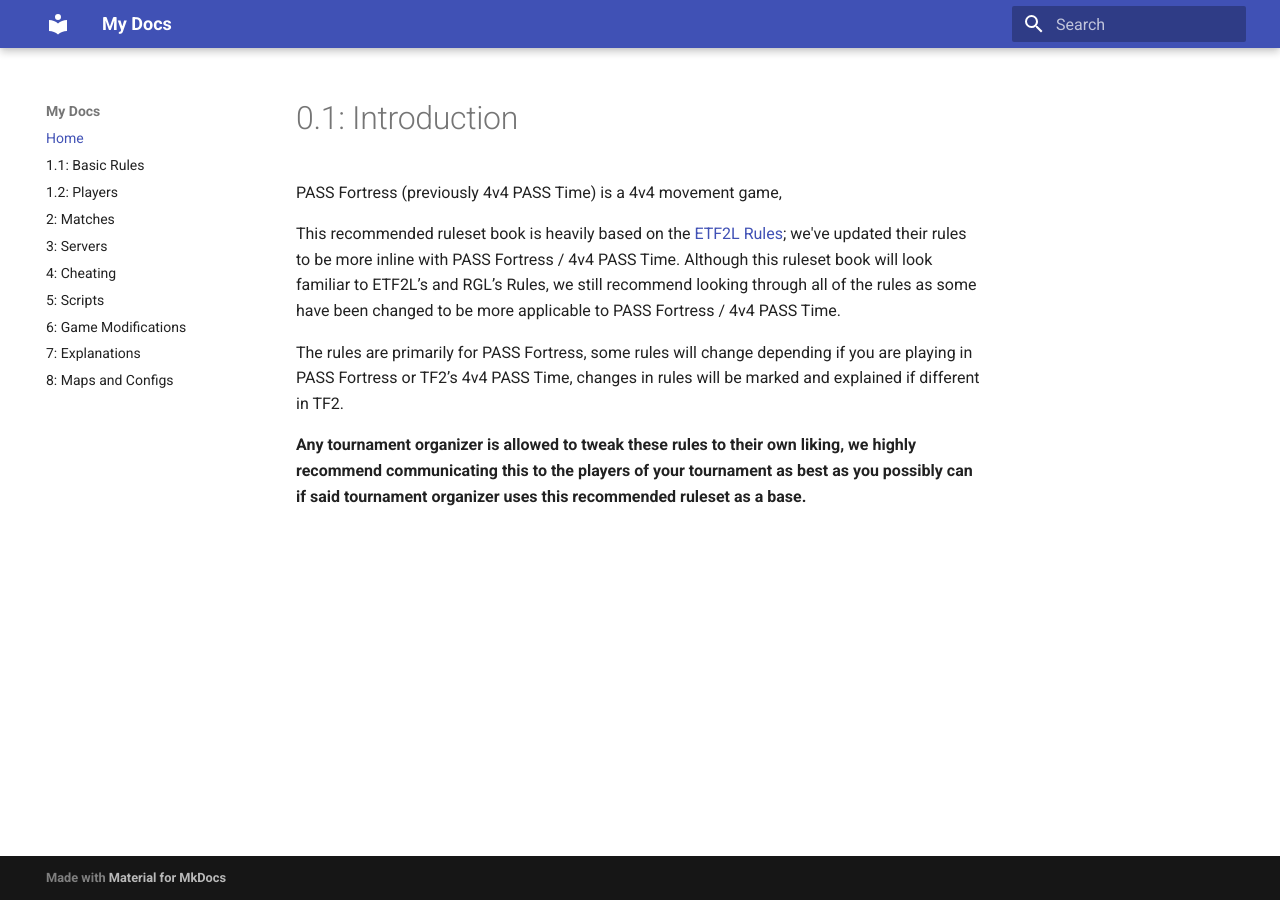
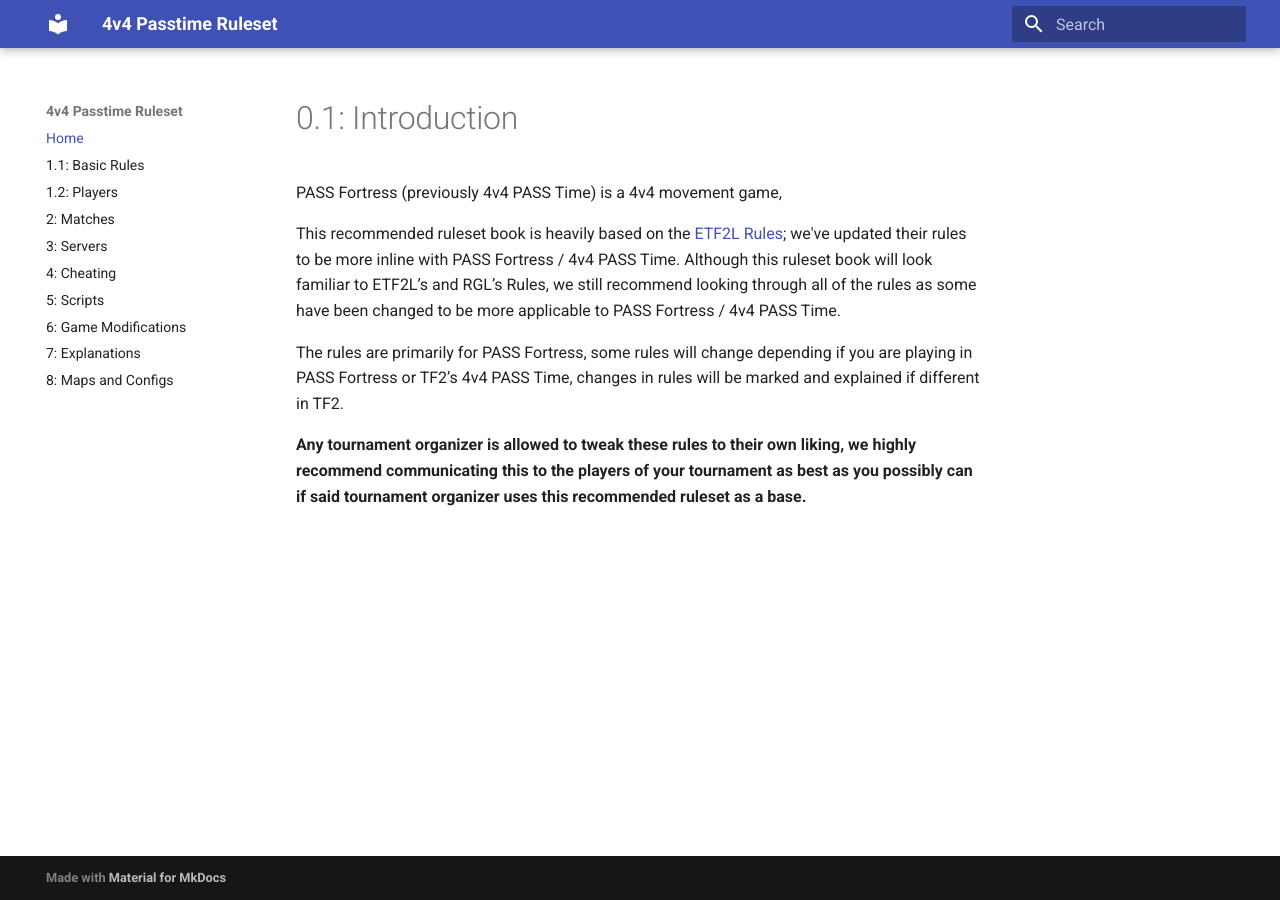
Before and after one commit to p4sstime/p4ss-docs, an MkDocs documentation site: the page built from docs/index.md, in a window 1280 px wide. Built offline with MkDocs 1.6.1 and Material for MkDocs 9.7.7, drawn with Linux system fonts in a browser that asks for light colours.

Commit message:
change title

```diff
--- a/mkdocs.yml
+++ b/mkdocs.yml
@@ -1,4 +1,4 @@
-site_name: My Docs
+site_name: 4v4 Passtime Ruleset
 theme:
   name: material
 nav:
```
